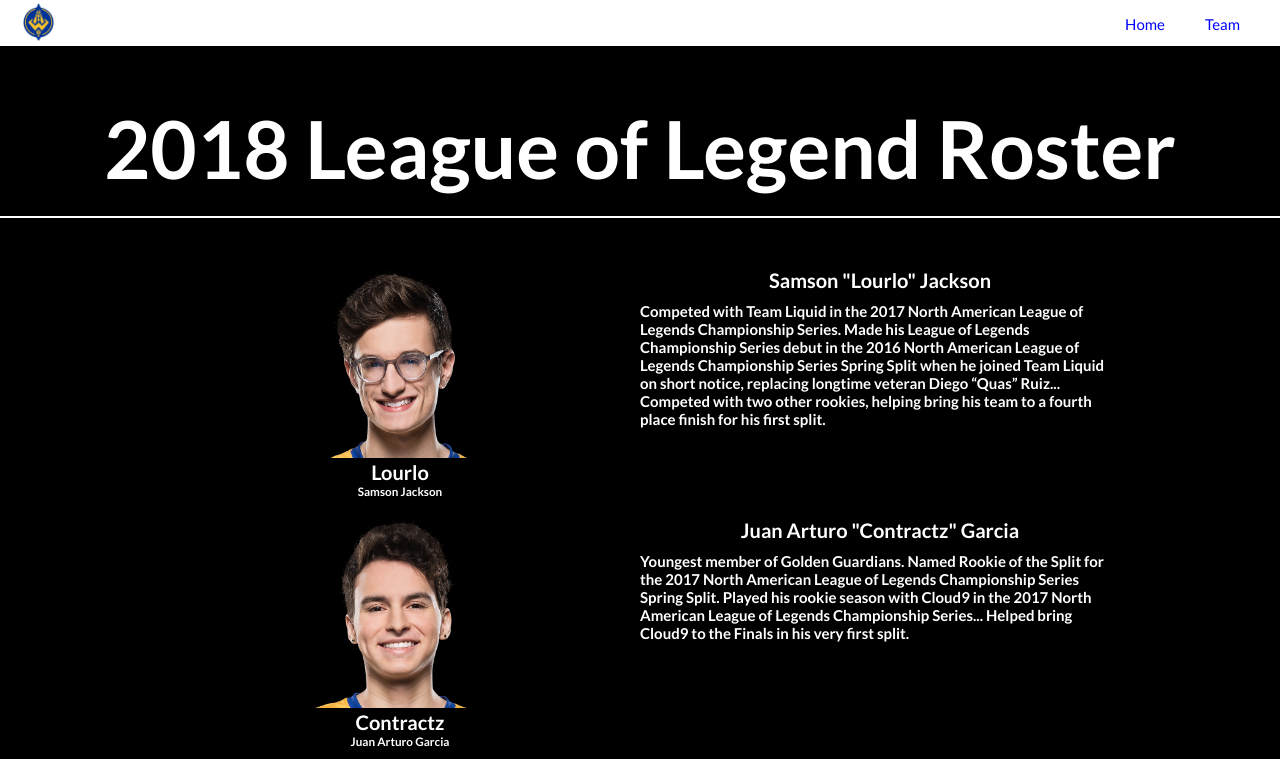
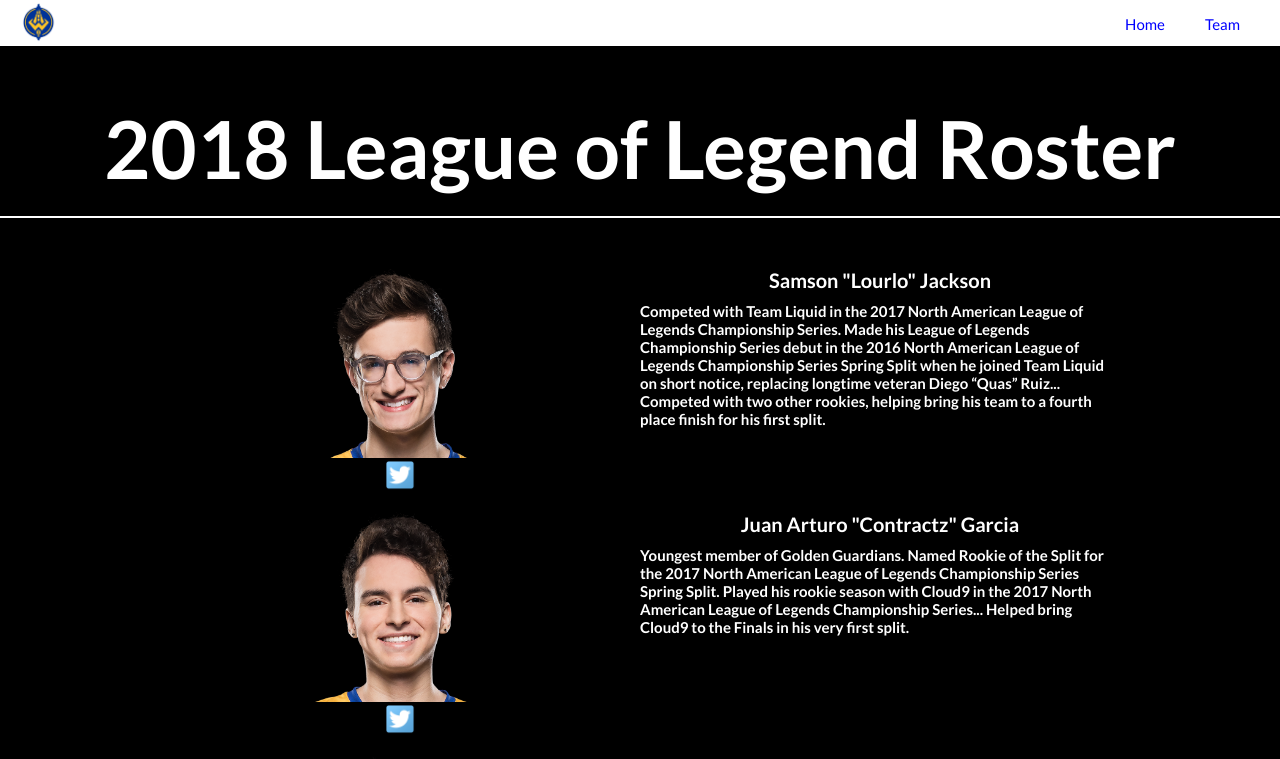
Before and after one commit to robertchou91/golden-guardians, a React app: page /team in a window 1280 px wide. Shown: the top 759 px of the page. Built offline with nearby package versions, Linux system fonts and the light colour scheme.

Commit message:
first commit

```diff
--- a/src/components/Team/PlayerDesktop/PlayerDesktop.css
+++ b/src/components/Team/PlayerDesktop/PlayerDesktop.css
@@ -15,6 +15,10 @@
    display: inline-block;
  }
 
+ .Info_social img {
+   width: 3rem;
+ }
+
  .Info_playerinformation {
    width: 50%;
    display: inline-block;
--- a/src/components/Team/PlayerDesktop/PlayerDesktop.js
+++ b/src/components/Team/PlayerDesktop/PlayerDesktop.js
@@ -6,8 +6,9 @@
     <div className={classes.Info}>
       <div className={classes.Info_portrait}>
         <img src={props.playerPortrait} alt="Portrait" />
-        <h1>{props.playerName}</h1>
-        <h3>{props.realName}</h3>
+        <div className={classes.Info_social}>
+          <img src="imgs/Twitter.png" alt="Twitter" />
+        </div>
       </div>
       <div className={classes.Info_playerinformation}>
         <h1>{props.playerrealName}</h1>
```
Also changed, not shown: public/imgs/Twitter.png (added).
